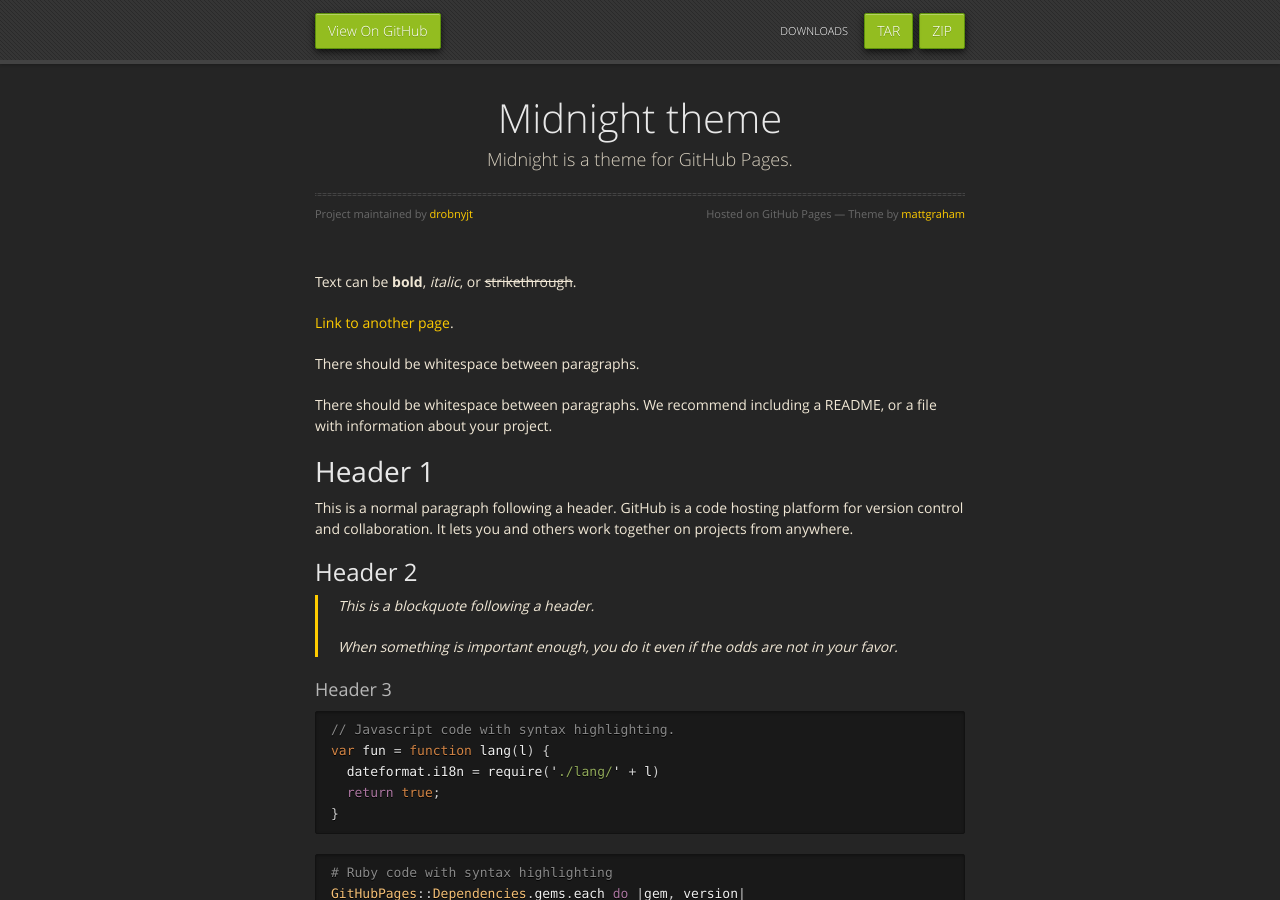
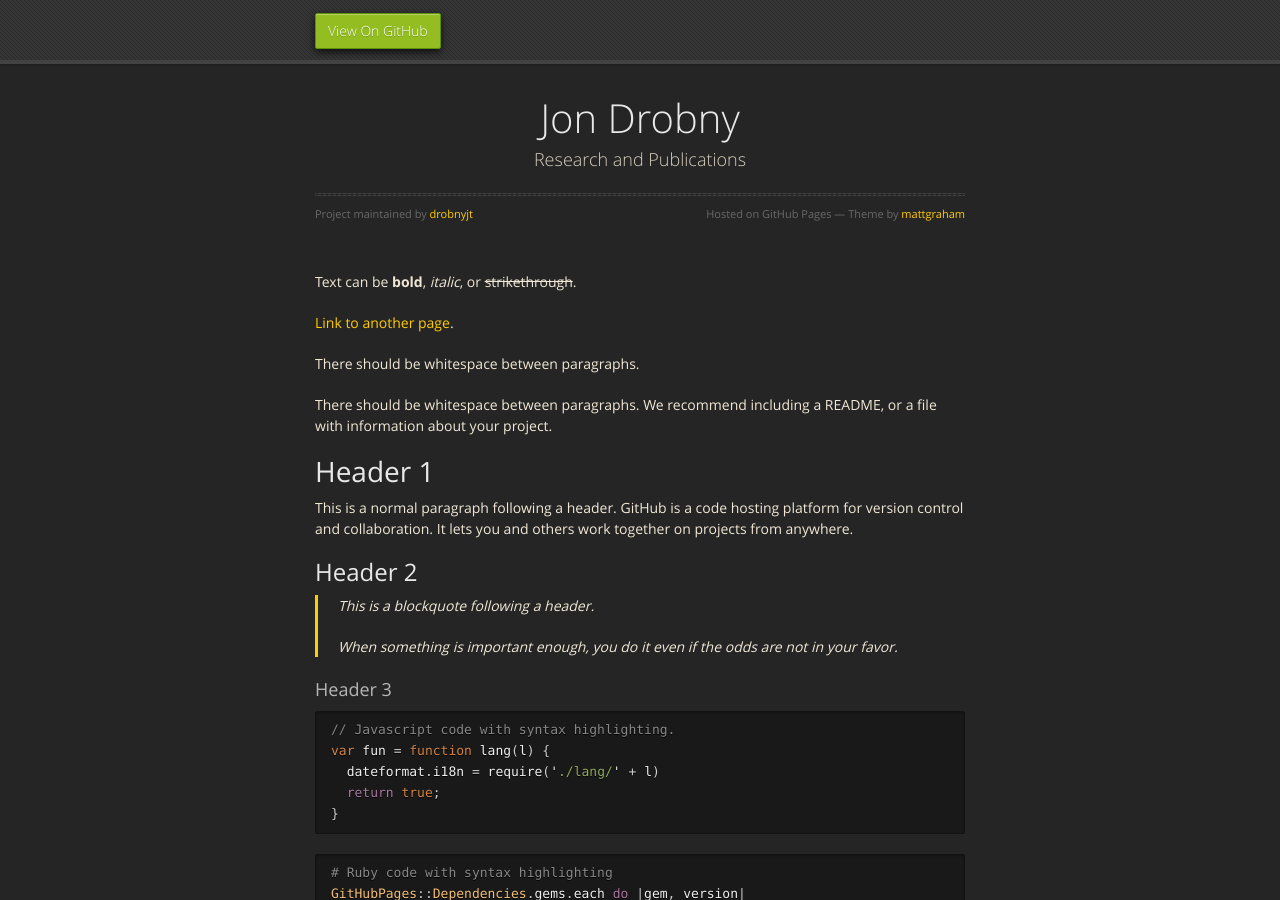
Before and after one commit to drobnyjt/test_jekyll, a Jekyll site: the page built from index.md, in a window 1280 px wide and 900 px high. Built offline with Jekyll 4.4.1, drawn with Linux system fonts in a browser that asks for light colours.

Commit message:
Made some minor changes.

```diff
--- a/_config.yml
+++ b/_config.yml
@@ -1,5 +1,3 @@
-title: Midnight theme
-description: Midnight is a theme for GitHub Pages.
-show_downloads: true
-google_analytics:
+title: Jon Drobny
+description: Research and Publications
 theme: jekyll-theme-midnight
```
